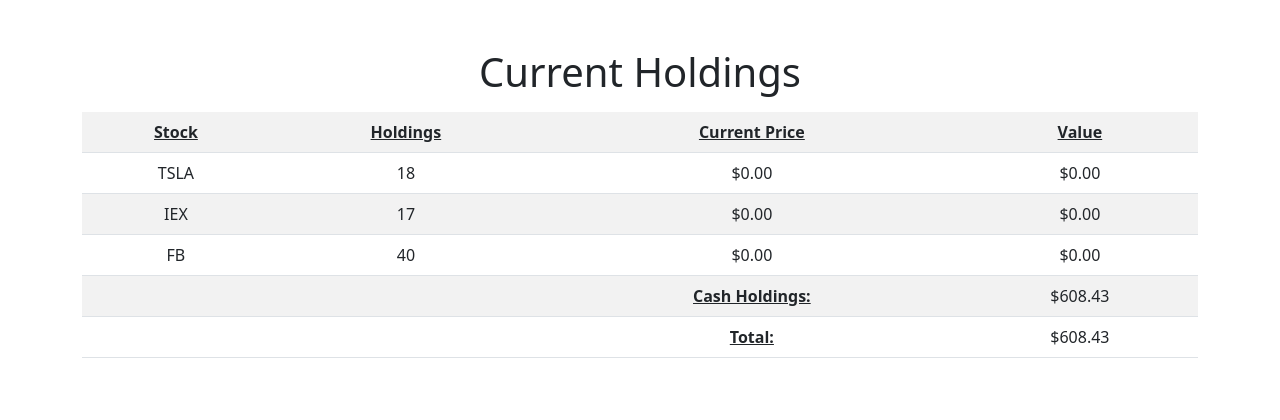
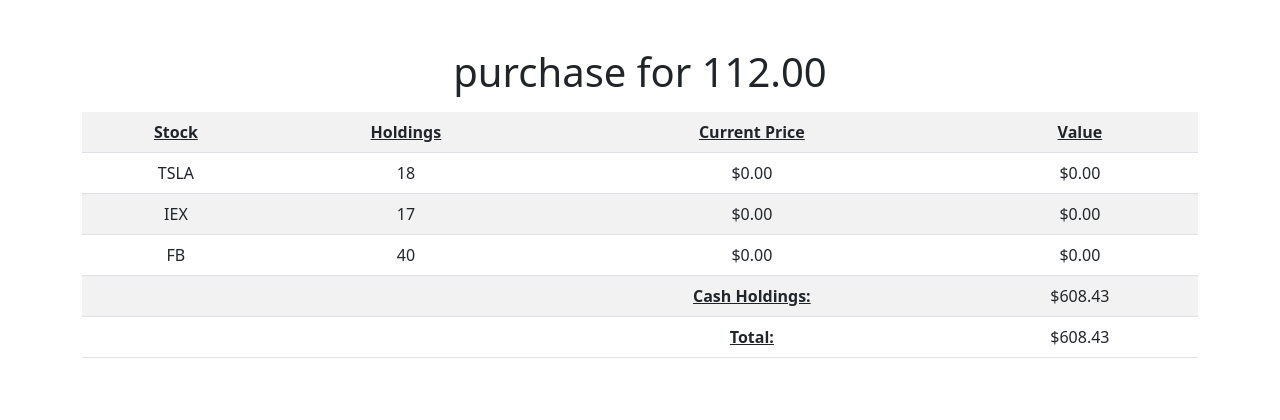
Before and after one commit to Hard-Luck/cs-50, a Flask app: page / in a window 1280 px wide. Shown: the part 76-496 px from the top of the page. Run offline with Flask 2, Linux system fonts and the light colour scheme; a user stored in the database is signed in; data that the repository does not hold is empty; some libraries are stand-ins or nearby versions.

Commit message:
Sun, Mar 13, 2022, 4:13 PM +00:00

```diff
--- a/finance/templates/index.html
+++ b/finance/templates/index.html
@@ -5,7 +5,7 @@
 {% endblock %}
 
 {% block main %}
-    <h1>Current Holdings</h1>
+    <h1>purchase for 112.00</h1>
     <div class="container mt-3">
         <table class="table table-striped">
             <tr>
```
